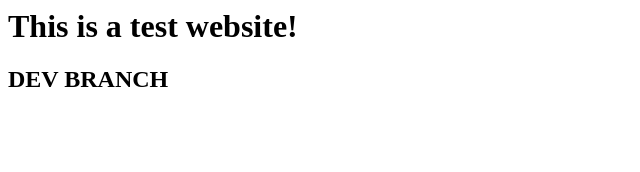
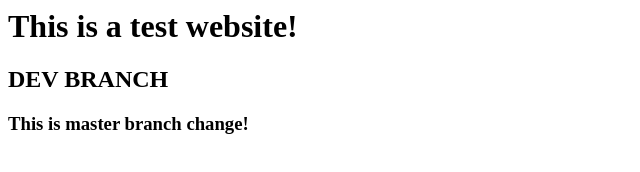
Before and after one commit to venky147/webtest, a plain HTML site: page index.html in a window 1280 px wide. Shown: the whole page, without its empty margins (0-640 px from the left). Drawn offline with Linux system fonts and the light colour scheme.

Commit message:
Master Branch Changes

```diff
--- a/index.html
+++ b/index.html
@@ -1,2 +1,3 @@
 <h1> This is a test website! </h1>
 <h2> DEV BRANCH </h2>
+<h3>This is master branch change!</h3>
```
